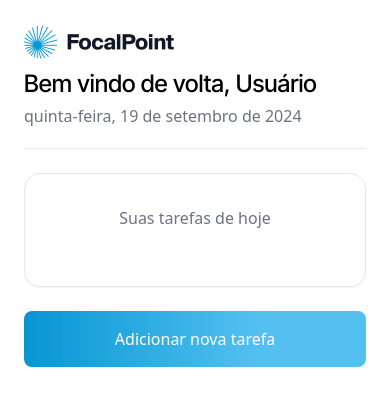
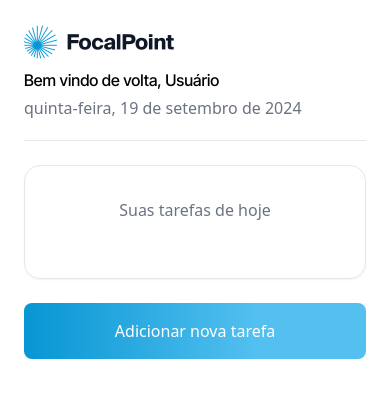
Before and after one commit to Israelkilday/TEST, a Next.js app: page / in a window 390 px wide. Shown: the top 406 px of the page. Built offline with nearby package versions, Linux system fonts and the light colour scheme.

Commit message:
feat: add line through

```diff
--- a/app/(home)/page.tsx
+++ b/app/(home)/page.tsx
@@ -108,7 +108,11 @@ export default function Home() {
                   />
                 </button>
 
-                <p className="mb-1">{task.text}</p>
+                <p
+                  className={`mb-1 ${isCompleted ? "text-gray-500 line-through" : ""}`}
+                >
+                  {task.text}
+                </p>
               </div>
 
               <button onClick={() => openModal("delete", task.id)}>
--- a/app/components/Header.tsx
+++ b/app/components/Header.tsx
@@ -19,11 +19,11 @@ const Header = () => {
           className="mb-2"
         />
 
-        <h1 className="pb-1 font-primary text-2xl font-medium lg:pt-1">
+        <h1 className="pb-1 font-primary font-medium lg:pt-1 lg:text-2xl">
           Bem vindo de volta, Usuário
         </h1>
 
-        <p className="text-base text-gray-500 lg:pt-2">{currentDate}</p>
+        <p className="text-gray-500 lg:pt-2">{currentDate}</p>
       </section>
     </header>
   );
```
